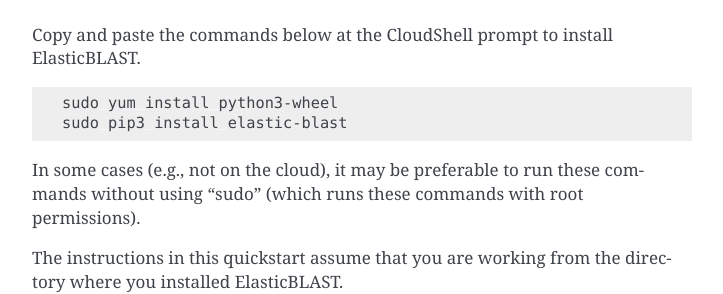
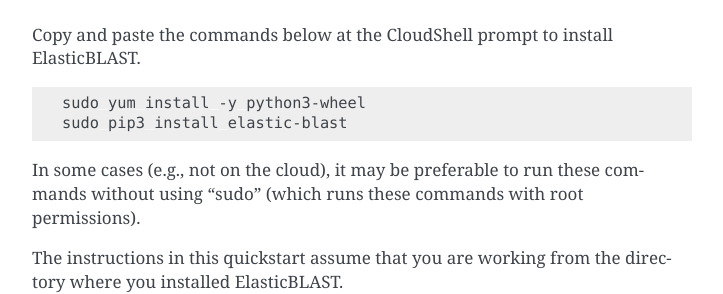
Before and after one commit to ncbi/elastic-blast-docs, a Sphinx documentation site: the page built from docs/source/quickstart-aws.rst, in a window 1280 px wide and 900 px high, scrolled down 845 px. Shown: the part 166-460 px from the top of the window, without its empty margins (388-1111 px from the left). Built offline with Sphinx 7.4.7, drawn with Linux system fonts in a browser that asks for light colours.

```diff
--- a/docs/source/quickstart-aws.rst
+++ b/docs/source/quickstart-aws.rst
@@ -44,7 +44,7 @@ Copy and paste the commands below at the CloudShell prompt to install ElasticBLA
 
 .. code-block:: shell
 
-    sudo yum install python3-wheel
+    sudo yum install -y python3-wheel
     sudo pip3 install elastic-blast
 
 
--- a/docs/source/tutorials/pypi-install.rst
+++ b/docs/source/tutorials/pypi-install.rst
@@ -69,4 +69,4 @@ If you run into installation problems on AWS, please run the command below and k
 
 .. code-block:: bash
 
-    sudo yum install python3-wheel
+    sudo yum install -y python3-wheel
```
